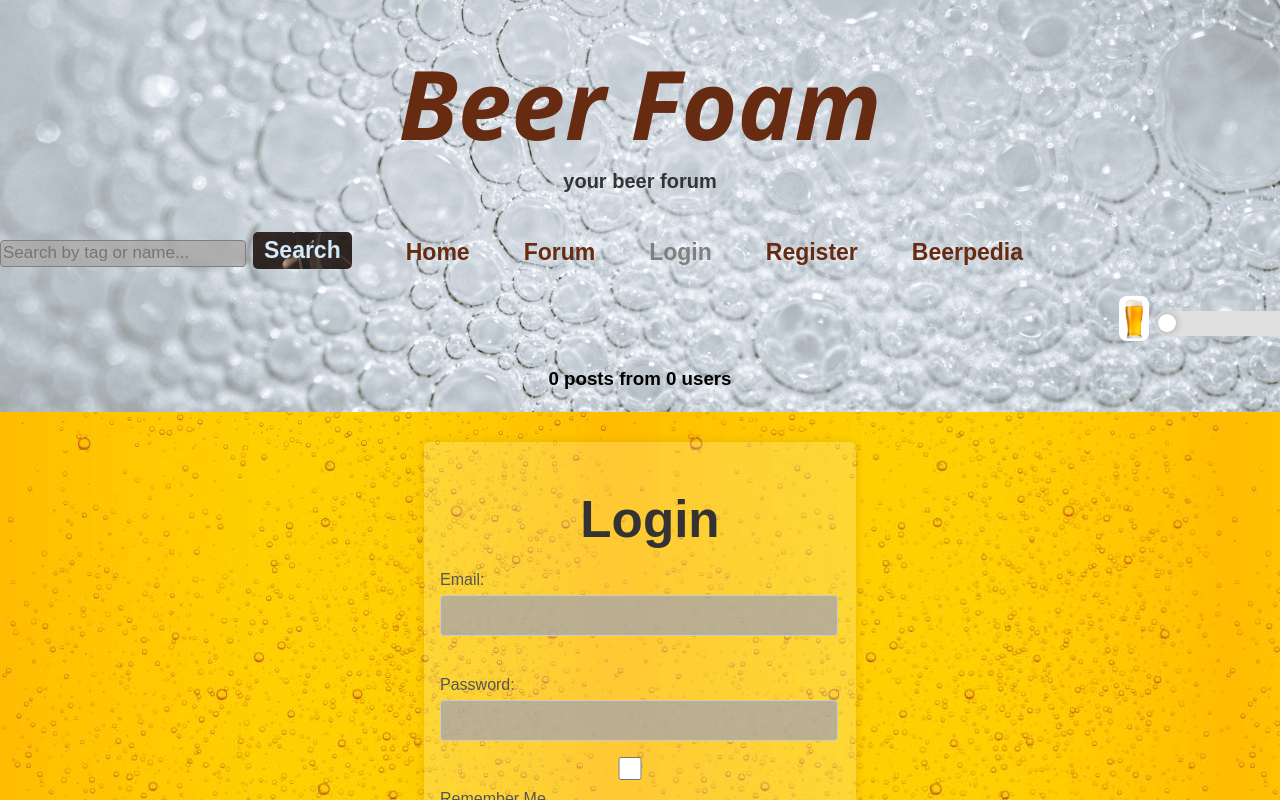
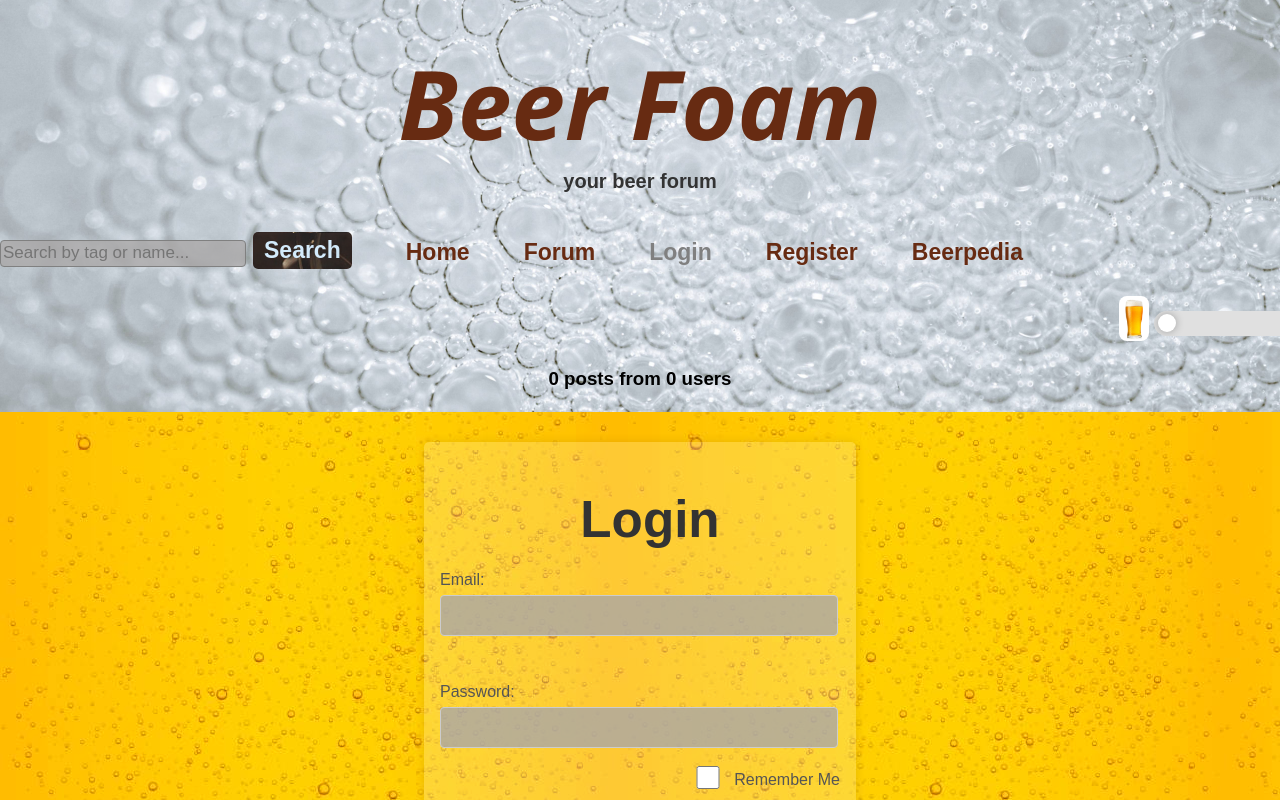
Before and after one commit to WebProjectTeam7/Team7Forum, a React (Vite) app: page /login in a window 1280 px wide. Shown: the top 800 px of the page. Built offline with nearby package versions, Linux system fonts and the light colour scheme; no server answers; the database is empty.

Commit message:
little changes in login.jsx because remember me and checkbox has a problem

```diff
--- a/src/views/CSS/Register.css
+++ b/src/views/CSS/Register.css
@@ -15,7 +15,7 @@ form h1 {
 }
 
 form label {
-    margin-top: 10px;
+    margin-top: 17px;
     display: block;
     color: #555;
 }
@@ -47,7 +47,8 @@ form input {
 }
 
 input#checkbox-remember {
-    margin-right: 0px;
+    margin-right: -250px;
+    margin-top: 15px;
     background-color: #4CAF50;
 }
 
--- a/src/views/Login.jsx
+++ b/src/views/Login.jsx
@@ -72,17 +72,10 @@ export default function Login() {
             <input value={user.email} onChange={updateUser('email')} type="text" name="email" id="email" /><br /><br />
             <label htmlFor="password">Password: </label>
             <input value={user.password} onChange={updateUser('password')} type="password" name="password" id="password" /><br />
-            <div className="checkbox-container">
-              <label>
-                <input type="checkbox"
-                       id="checkbox-remember"
-                       checked={remember}
-                       onChange={toggleRemember}
-                       />
-                Remember Me
-            </label>
-            </div><br /><br />
-
+            <div className="checkbox-container" style={{ display: 'flex', alignItems: 'center' }}>
+            <input type="checkbox" id="checkbox-remember" checked={remember} onChange={toggleRemember} />
+            <label htmlFor="checkbox-remember" style={{ marginLeft: '8px' }}>Remember Me</label>
+        </div><br />
             <button type="submit">Login</button>
         </form>
     );
```
